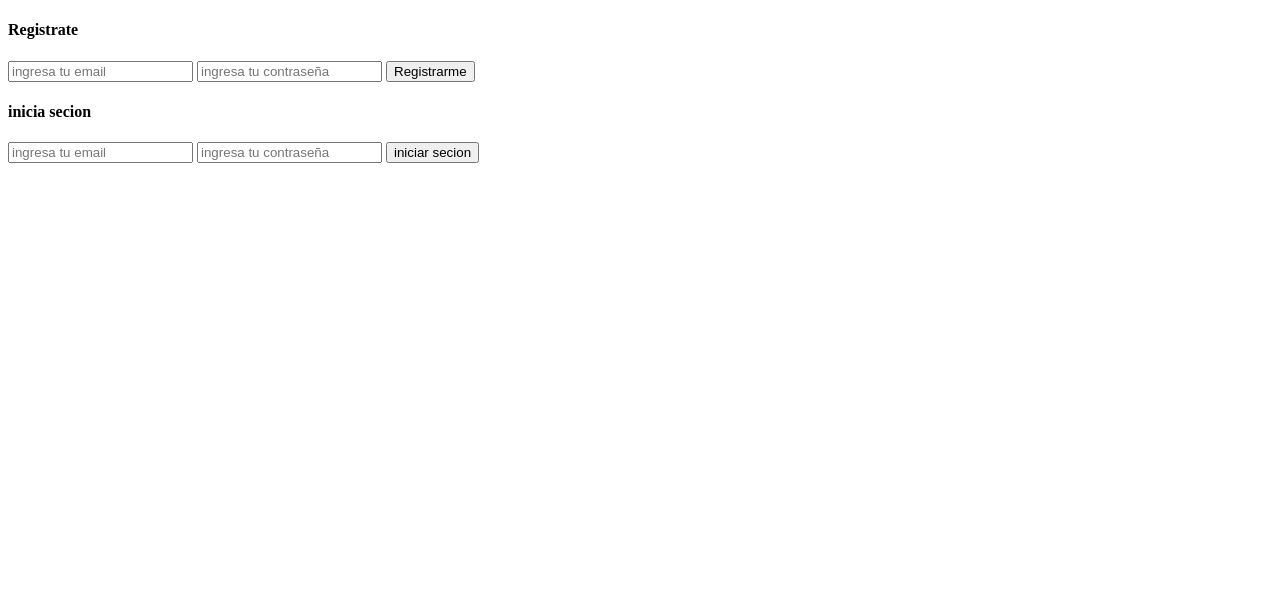
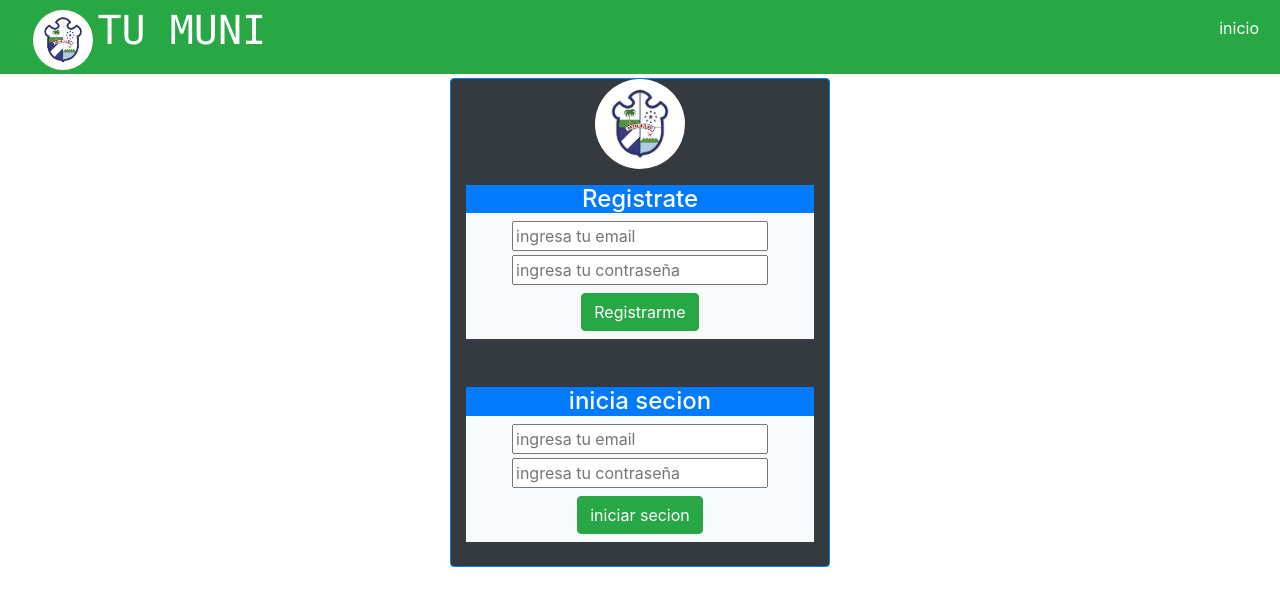
Before and after one commit to Rodolfo1311/repo_IS, a plain HTML site: page paginamuni Rodolfo/login.html in a window 1280 px wide. Drawn offline with nearby package versions, Linux system fonts and the light colour scheme; no server answers.

Commit message:
Pagina muni 2.0

```diff
--- a/paginamuni Rodolfo/login.html
+++ b/paginamuni Rodolfo/login.html
@@ -24,25 +24,60 @@
         firebase.initializeApp(firebaseConfig);
         firebase.analytics();
       </script>
+      <link rel="stylesheet" href="https://stackpath.bootstrapcdn.com/bootstrap/4.5.0/css/bootstrap.min.css" integrity="sha384-9aIt2nRpC12Uk9gS9baDl411NQApFmC26EwAOH8WgZl5MYYxFfc+NcPb1dKGj7Sk" crossorigin="anonymous">
+
 </head>
 <body>
-
-    <h4>Registrate</h4>
-    <input type="email" placeholder="ingresa tu email" id="email">
-    <input type="password" placeholder="ingresa tu contraseña" id="contra">
-    <button onclick="registrar()">Registrarme</button>
-
-
-    <h4>inicia secion</h4>
-    <input type="email" placeholder="ingresa tu email" id="em">
-    <input type="password" placeholder="ingresa tu contraseña" id="contras">
-    <button onclick="ingresar()">iniciar secion</button>
+  <div class="containter-fluid">
+    <div class="bg-success pb-1 text-white">
+        <div class="row justify-content-between">
+            <div class="mx-5">
+                <img src="img/logomunireu.jpg" alt="no cargue" class="rounded-circle" style="height: 60px;">
+                <samp style="font-size: 40px;">TU MUNI</samp>
+              </div>
+              <nav class="m-3">
+                  <a  class="text-decoration-none text-white mx-1 bg-success rounded-pill p-3" href="index.html">inicio</a>
+              </nav>
+             </div>
+            </div>
+          </div>
+        </div>
+      </div>
+  <div class="container">
+    <div class="row justify-content-center mt-1">
+      <div class="col-4 bg-dark pb-4 border border-primary rounded">
+        <div class="text-center">
+          <img src="img/logomunireu.jpg" alt="no cargue" class="rounded-circle" style="height: 90px;">
+        </div>
+        <div class="bg-light text-center">
+          <h4 class="bg-primary mt-3 text-white">Registrate</h4>
+          <input class="mb-1" type="email" placeholder="ingresa tu email" id="email">
+          <br>
+          <input class="mb-2" type="password" placeholder="ingresa tu contraseña" id="contra">
+          <br>
+          <button onclick="registrar()" class="btn btn-success mb-2">Registrarme</button>
+        </div>
+    <div class="bg-light text-center text-white ">
+      <h4 class="bg-primary mt-5">inicia secion</h4>
+      <input class="mb-1" type="email" placeholder="ingresa tu email" id="em">
+      <br>
+      <input class="mb-2" type="password" placeholder="ingresa tu contraseña" id="contras">
+      <br>
+      <button class="btn btn-success mb-2" onclick="ingresar()" >iniciar secion</button>
+    </div>
+    <div id="hola"></div>
+      </div>
+    </div>
+  </div>
 
     <script src="app.js"></script>
 
-    <div id="hola">
 
-    </div>
+
+
+    <script src="https://code.jquery.com/jquery-3.5.1.slim.min.js" integrity="sha384-DfXdz2htPH0lsSSs5nCTpuj/zy4C+OGpamoFVy38MVBnE+IbbVYUew+OrCXaRkfj" crossorigin="anonymous"></script>
+    <script src="https://cdn.jsdelivr.net/npm/popper.js@1.16.0/dist/umd/popper.min.js" integrity="sha384-Q6E9RHvbIyZFJoft+2mJbHaEWldlvI9IOYy5n3zV9zzTtmI3UksdQRVvoxMfooAo" crossorigin="anonymous"></script>
+    <script src="https://stackpath.bootstrapcdn.com/bootstrap/4.5.0/js/bootstrap.min.js" integrity="sha384-OgVRvuATP1z7JjHLkuOU7Xw704+h835Lr+6QL9UvYjZE3Ipu6Tp75j7Bh/kR0JKI" crossorigin="anonymous"></script>
 
 </body>
 </html>
```
Also changed, not shown: paginamuni Rodolfo/index.html (+19 -5 lines), paginamuni Rodolfo/privilegido.html (+0 -2 lines).
